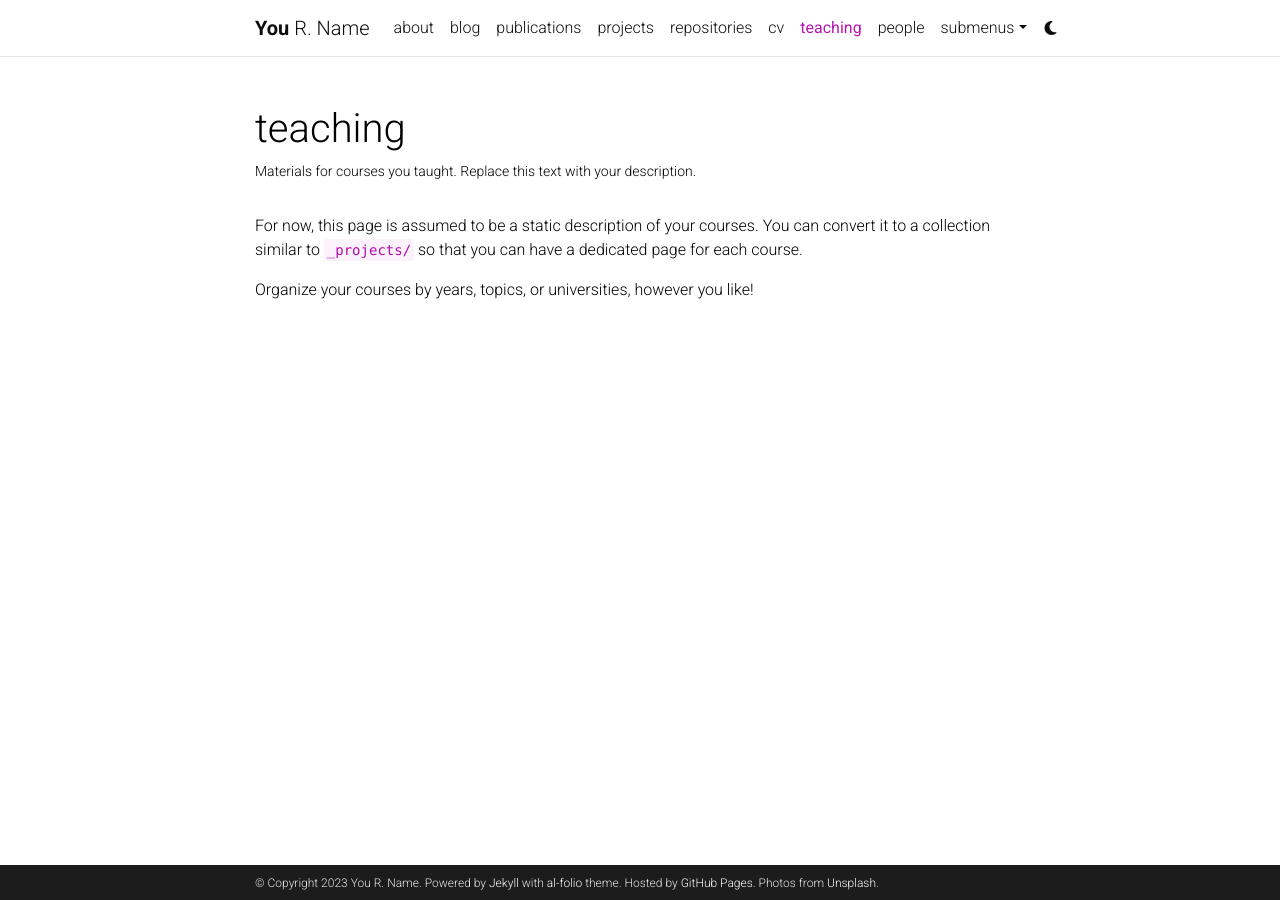
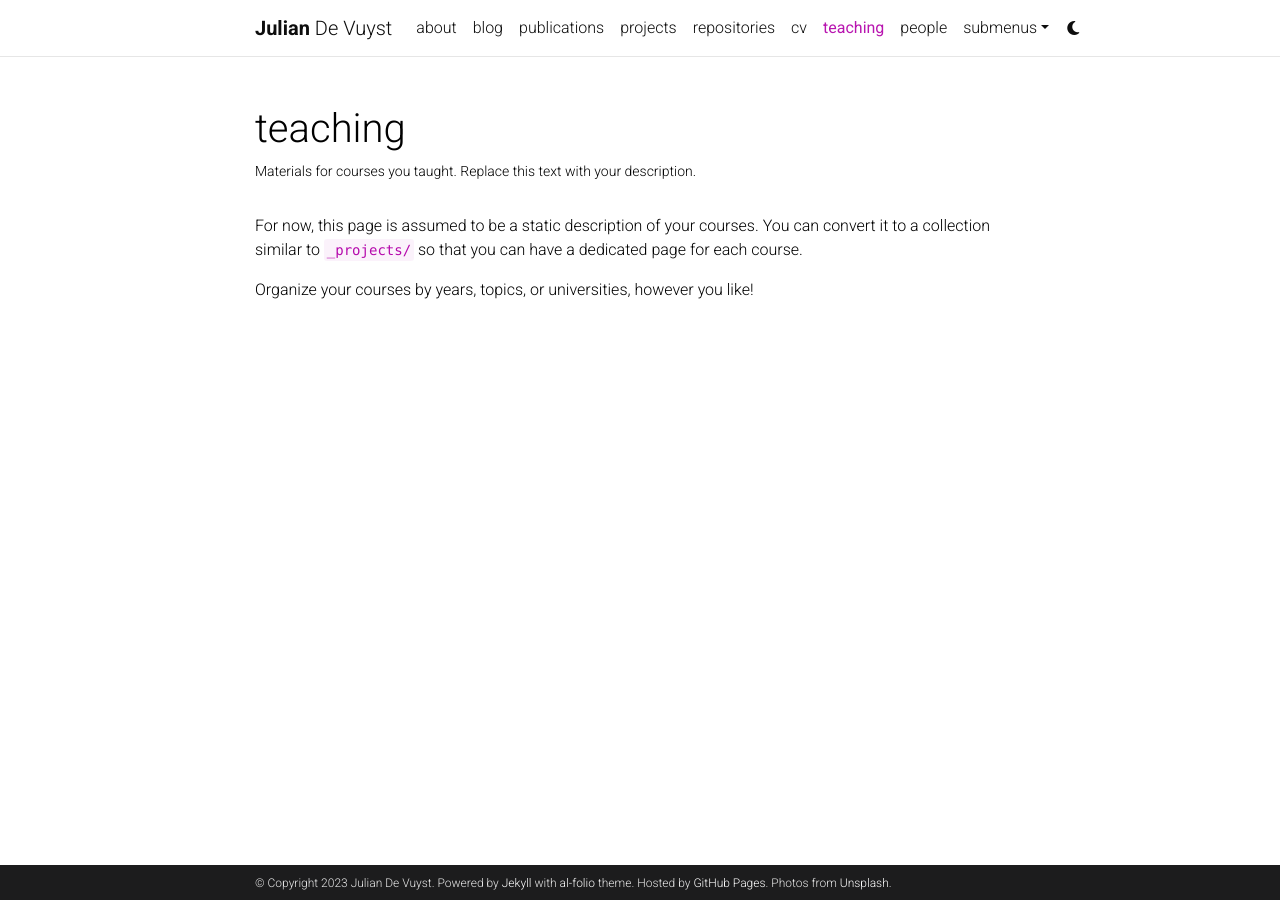
Before and after one commit to juliandevuyst/juliandevuyst.github.io, a Jekyll site: the page built from _pages/teaching.md, in a window 1280 px wide. Built offline with Jekyll 4.4.1, drawn with Linux system fonts in a browser that asks for light colours; comment, search, counter and statistics services are not loaded; a style sheet for code colours, icons or effects is not loaded.

Commit message:
Initial commit

```diff
--- a/_config.yml
+++ b/_config.yml
@@ -3,9 +3,9 @@
 # -----------------------------------------------------------------------------
 
 title: blank # the website title (if blank, full name will be used instead)
-first_name: You
-middle_name: R.
-last_name: Name
+first_name: Julian
+middle_name:
+last_name: De Vuyst
 email: you@example.com
 description: > # the ">" symbol means to ignore newlines until "footer_text:"
   A simple, whitespace theme for academics. Based on [*folio](https://github.com/bogoli/-folio) design.
@@ -18,8 +18,8 @@
 lang: en # the language of your site (for example: en, fr, cn, ru, etc.)
 icon: ⚛️  # the emoji used as the favicon (alternatively, provide image name in /assets/img/)
 
-url: https://alshedivat.github.io # the base hostname & protocol for your site
-baseurl: /al-folio # the subpath of your site, e.g. /blog/
+url: https://juliandevuyst.github.io # the base hostname & protocol for your site
+baseurl: # the subpath of your site, e.g. /blog/
 last_updated: false # set to true if you want to display last updated in the footer
 impressum_path:  # set to path to include impressum link in the footer, use the same path as permalink in a page, helps to conform with EU GDPR
 
```
